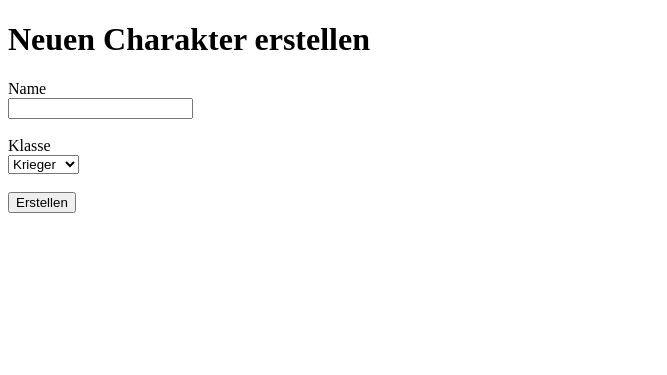
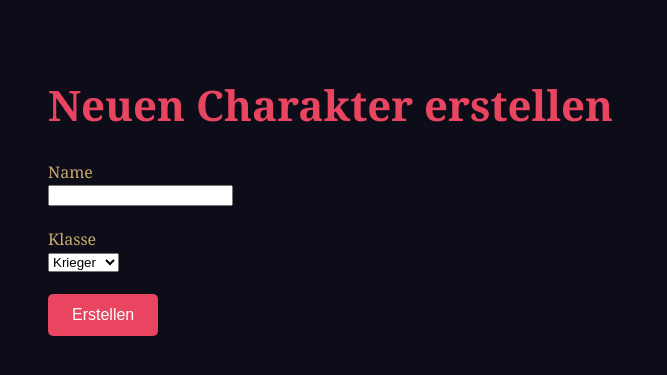
Before and after one commit to JustHousten/learning-python, a Flask app: page /erstellen in a window 1280 px wide. Shown: the top 375 px of the page, without its empty margins (0-667 px from the left). Run offline with Flask 3, Linux system fonts and the light colour scheme.

Commit message:
Phase 3 - Lektion 4: Static Files und CSS-Integration.

```diff
--- /dev/null
+++ b/phase3-flask/static/style.css
@@ -0,0 +1,99 @@
+body {
+    background-color: #0d0d1a;
+    color: #c8a96e;
+    font-family: Georgia, serif;
+    padding: 40px;
+}
+
+h1 {
+    color: #e94560;
+    font-size: 42px;
+}
+
+h2 {
+    color: #c8a96e;
+    border-bottom: 1px solid #e94560;
+    padding-bottom: 10px;
+}
+
+button {
+    background-color: #e94560;
+    color: white;
+    border: none;
+    padding: 12px 24px;
+    font-size: 16px;
+    cursor: pointer;
+    border-radius: 5px;
+}
+
+.charakter-container {
+    display: flex;
+    gap: 20px;
+    margin-top: 20px;
+}
+
+.charakter-karte {
+    background-color: #1a1a2e;
+    border: 1px solid #e94560;
+    padding: 20px;
+    border-radius: 8px;
+    width: 200px;
+}
+
+.charakter-karte:hover {
+    border-color: #c8a96e;
+    transform: translateY(-5px);
+    transition: all 0.3s ease;
+    cursor: pointer;
+}
+
+button:hover {
+    background-color: #c8a96e;
+    color: #0d0d1a;
+    transition: all 0.3s ease;
+}
+
+nav {
+    margin-top: 20px;
+}
+
+nav a {
+    color: #e94560;
+    text-decoration: none;
+}
+
+.stats-container {
+    display: flex;
+    gap: 20px;
+    margin-top: 20px;
+}
+
+.stat-box {
+    background-color: #1a1a2e;
+    border: 1px solid #e94560;
+    padding: 15px 25px;
+    border-radius: 8px;
+    text-align: center;
+}
+
+.stat-box p:first-child {
+    color: #e94560;
+    font-weight: bold;
+    margin-bottom: 5px;
+}
+
+/* HP Balken */
+.hp-balken-container {
+    background-color: #1a1a2e;
+    border-radius: 10px;
+    width: 300px;
+    height: 20px;
+    margin-top: 10px;
+}
+
+.hp-balken {
+    background-color: #00cc44;
+    height: 20px;
+    border-radius: 10px;
+    width: 100%;
+}
--- a/phase3-flask/templates/erstellen.html
+++ b/phase3-flask/templates/erstellen.html
@@ -4,6 +4,7 @@
     <meta charset="UTF-8">
     <meta name="viewport" content="width=device-width, initial-scale=1.0">
     <title>Charakter erstellen</title>
+    <link rel="stylesheet" href="{{ url_for('static', filename='style.css') }}">
 </head>
 <body>
     <h1>Neuen Charakter erstellen</h1>
--- a/phase3-flask/templates/index.html
+++ b/phase3-flask/templates/index.html
@@ -4,6 +4,7 @@
     <meta charset="UTF-8">
     <meta name="viewport" content="width=device-width, initial-scale=1.0">
     <title>Drachenreich</title>
+    <link rel="stylesheet" href="{{ url_for('static', filename='style.css') }}">
 </head>
 <body>
     <h1>Willkommen, {{ char.name }}!</h1>
--- a/phase3-flask/templates/profil.html
+++ b/phase3-flask/templates/profil.html
@@ -4,6 +4,7 @@
     <meta charset="UTF-8">
     <meta name="viewport" content="width=device-width, initial-scale=1.0">
     <title>{{ char.name }}</title>
+    <link rel="stylesheet" href="{{ url_for('static', filename='style.css') }}">
 </head>
 <body>
     <a href="/">← Zurück</a>
```
